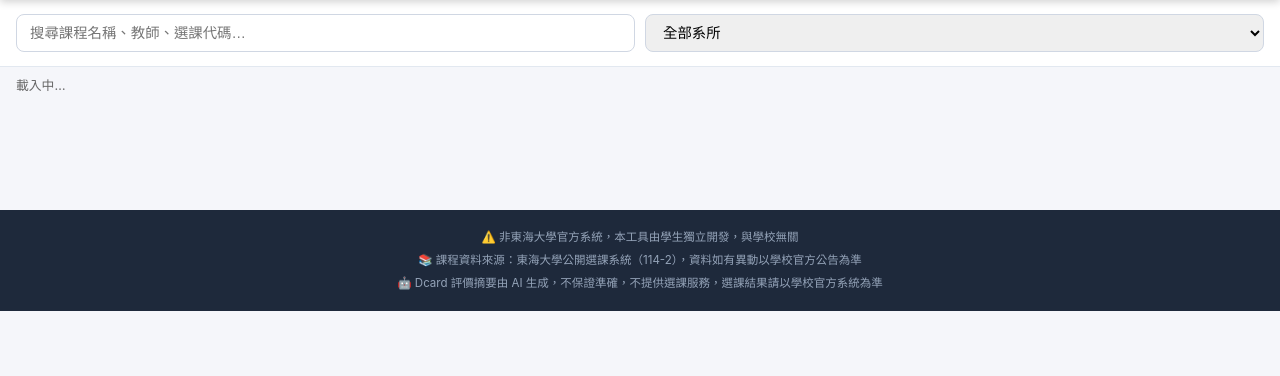
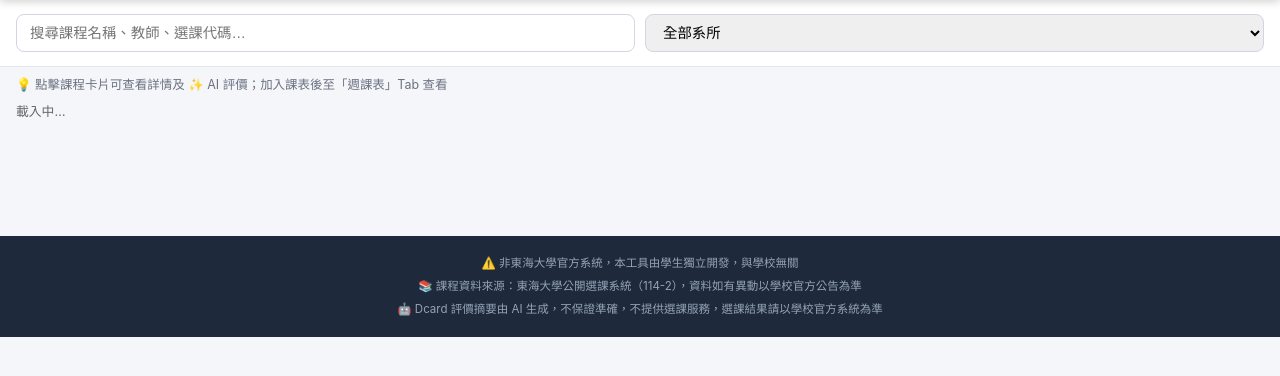
Before and after one commit to MrLongMo/thu-course-agent, a Flask app: page / in a window 1280 px wide. Shown: the part 78-454 px from the top of the page. Run offline with Flask 3, Linux system fonts and the light colour scheme; data that the repository does not hold is empty; parts of the project's set-up code (start-up, migrations or seed data) failed here and were passed over.

Commit message:
Improve UX for general users
- Add usage hint below search bar
- Improve empty schedule state with instructions
- Add AI badge on course cards for discoverability
- Remove broken transcript link

Co-Authored-By: Claude Sonnet 4.6 <noreply@anthropic.com>

```diff
--- a/web/templates/index.html
+++ b/web/templates/index.html
@@ -1009,6 +1009,9 @@
       {% endfor %}
     </select>
   </div>
+  <div style="padding:8px 16px 0;font-size:.78rem;color:#6b7280">
+    💡 點擊課程卡片可查看詳情及 ✨ AI 評價；加入課表後至「週課表」Tab 查看
+  </div>
   <div class="stats" id="statsBar">載入中…</div>
   <div class="grid" id="courseGrid"></div>
   <div class="pagination" id="pagination"></div>
@@ -1018,7 +1021,7 @@
 <div id="scheduleView">
   <div class="selected-list">
     <h2>已選課程</h2>
-    <div id="selectedList"><p class="empty-hint">尚未加入任何課程</p></div>
+    <div id="selectedList"><p class="empty-hint">尚未加入任何課程<br><span style="font-size:.75rem;color:#aaa;font-weight:400">← 在「課程列表」點擊課程，再按「加入課表」</span></p></div>
   </div>
 
   <div class="timetable-wrap">
@@ -1224,6 +1227,7 @@
           ${enrollTag}
           ${c['必選修'] ? typeTag(c['必選修']) : ''}
           ${isSelected ? '<span class="tag" style="background:#dcfce7;color:#166534">✓ 已選</span>' : ''}
+          <span class="tag" style="background:#f5f3ff;color:#6d28d9">✨ AI 評價</span>
         </div>
         ${limit > 0 ? `
         <div class="enroll-bar">
```
